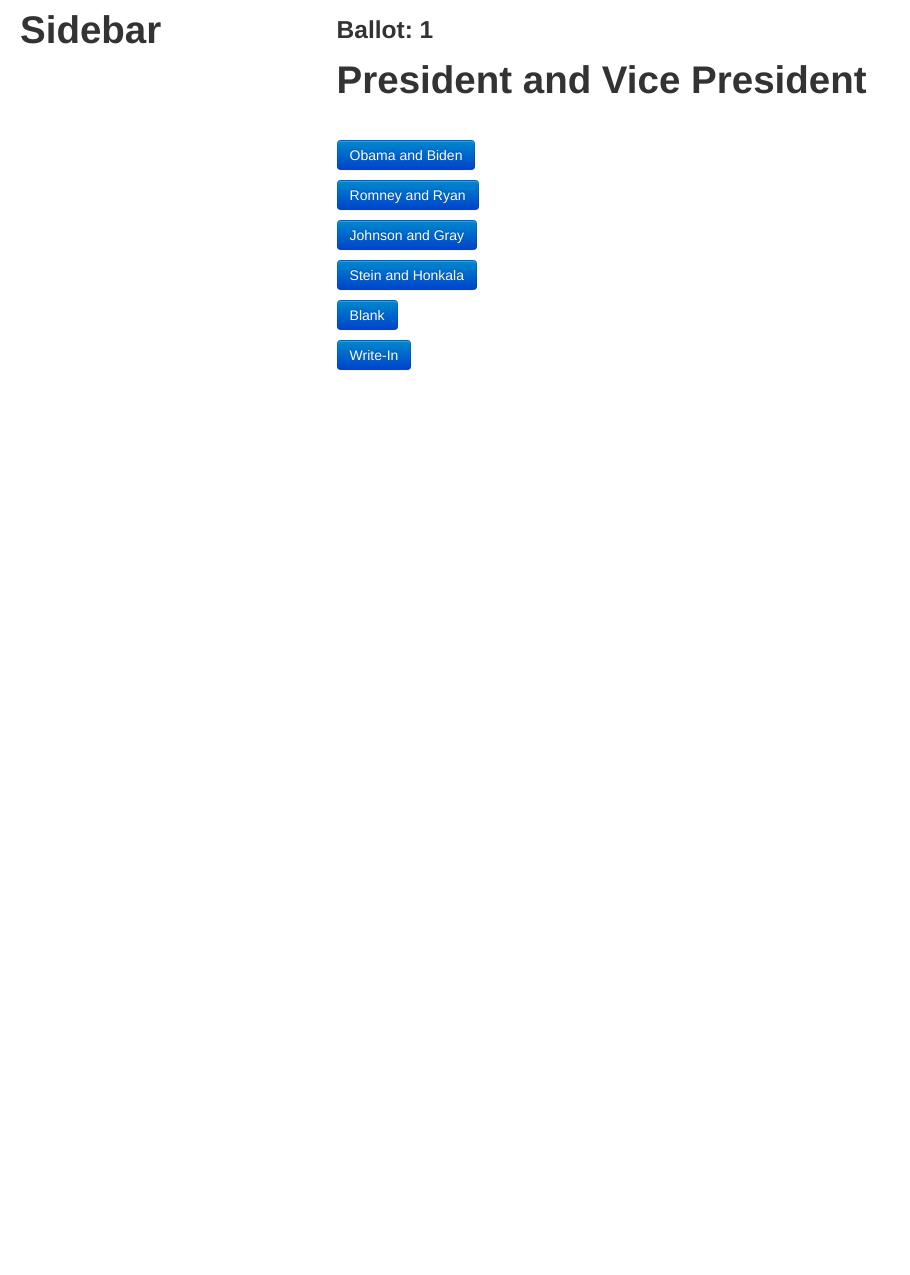
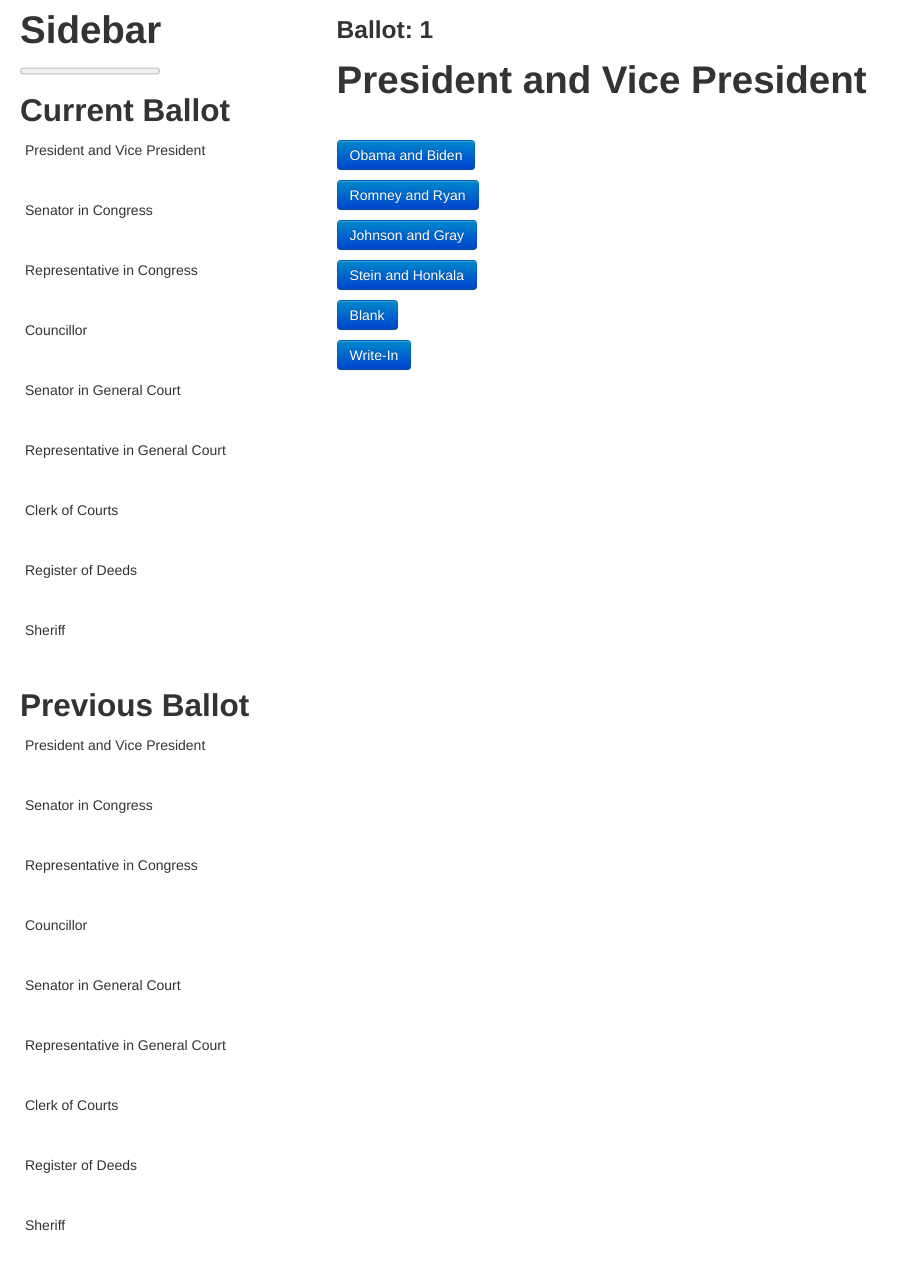
Before and after one commit to alvaromorales/truevote, a Django app: page /audit in a window 1280 px wide. Shown: the whole page, without its empty margins (0-910 px from the left). Before the commit the page ends 370 px from the top, so only its background shows below. Run offline with Django 3.2, Linux system fonts and the light colour scheme; some libraries are stand-ins or nearby versions.

Commit message:
Sidebar functionality but not looks

```diff
--- a/templates/sidebar.html
+++ b/templates/sidebar.html
@@ -1 +1,94 @@
-<h1>Sidebar</h1>
+<!DOCTYPE html>
+<html>
+      <head>
+	<script type="text/javascript">
+		var current = null;
+		var previous = null;
+
+		//GET THESE FROM AUDIT
+		totalBallots=audit.numBallots;
+
+            $(document).ready(function() {
+
+            	//Create progress bar at top
+
+            	var ballot1 = document.getElementById('currentBallot');
+            	var ballot2 = document.getElementById('previousBallot');
+                  console.log(audit);
+            	allRaces = audit.getCurrentBallot().races;
+                  console.log("Races");
+                  console.log(allRaces);
+
+            	//allRaces.each(function(oneRace){
+                  for (var i = 0; i < allRaces.length; i++){
+                        var oneRace = allRaces[i].name;
+                        console.log(oneRace);
+            		var raceDiv1 = document.createElement("div");
+            		var nameDiv1 = document.createElement("div");
+                        console.log("1");
+            		nameDiv1.innerHTML = "<div id=\"1"+oneRace+"Title\" class=\"name\"><p>"+oneRace+"<\/p><\/div>";
+                        console.log("2");
+            		var entryDiv1 = document.createElement("div");
+            		entryDiv1.innerHTML = "<div id=\"1"+oneRace+"Entry\" class=\"entry\"><\/div>";
+
+            		raceDiv1.appendChild(nameDiv1);
+            		raceDiv1.appendChild(entryDiv1);
+            		ballot1.appendChild(raceDiv1);
+
+
+
+            		var raceDiv2 = document.createElement("div");
+            		var nameDiv2 = document.createElement("div");
+            		nameDiv2.innerHTML = "<div id=\"2"+oneRace+"Title\" class=\"name\"><p>"+oneRace+"<\/p><\/div>";
+            		var entryDiv2 = document.createElement("div");
+            		entryDiv2.innerHTML = "<div id=\"2"+oneRace+"Entry\" class=\"entry\"><\/div>";
+
+            		raceDiv2.appendChild(nameDiv2);
+            		raceDiv2.appendChild(entryDiv2);
+            		ballot2.appendChild(raceDiv2);
+            	}
+
+            });
+
+            function updateStatusBar(){
+            	var bar = document.getElementById('counter');
+            	bar.innerHTML = "<progress value=\""+(audit.currentBallot).toString()+"\" max=\""+totalBallots.toString()+"\"><\/progress>";
+                  console.log("ProgressBarUpdated");
+            }
+
+            //Candidate is entered and is added to sidebar
+            function addCandidate(candidateName, raceObject){
+            	var raceName = raceObject.name;
+                  var updateDiv = document.getElementById('1'+raceName+"Entry");
+                  updateDiv.innerHTML = "<p>"+candidateName+"<\/p>";
+            }
+
+            //Moves the ballot information down one,
+            //Current Ballot now doesn't display any information
+            function newBallot(){
+                  for (var i = 0; i < allRaces.length; i++){
+                        var raceName = allRaces[i].name;
+                        var oldDiv = document.getElementById('1'+raceName+"Entry");
+                        var newDiv = document.getElementById('2'+raceName+"Entry");
+                        newDiv.innerHTML = oldDiv.innerHTML;
+                        oldDiv.innerHTML = "";
+                  }
+            }
+
+	</script>
+	</head>
+
+	<body>
+		<h1>Sidebar</h1>
+		<div id="header">
+			<div id="counter">
+				<progress value="0" max="50"></div>
+			</div>
+		<div id="currentBallot">
+			<h2>Current Ballot</h2>
+		</div>
+		<div id="previousBallot">
+			<h2>Previous Ballot</h2>
+		</div>
+	</body>
+</html>
--- a/truevote/static/css/main.css
+++ b/truevote/static/css/main.css
@@ -1,3 +1,14 @@
 h1 {
 
 }
+
+.name{
+	height: 20px;
+	margin: 5px;
+}
+
+.entry{
+	margin: 5px;
+	height: 30px;
+	font-size: 25px;
+}
--- a/truevote/static/js/audit.js
+++ b/truevote/static/js/audit.js
@@ -105,6 +105,8 @@
 
 	this.getNextBallot = function() {
 		this.currentBallot++;
+		updateStatusBar(); //Update the sidebar progress bar
+		newBallot(); //Create a new ballot in the sidebar
 		return this.getCurrentBallot();
 	};
 
--- a/truevote/static/js/vote-count.js
+++ b/truevote/static/js/vote-count.js
@@ -30,6 +30,7 @@
 
 		$('.raceBtn').click(function(e) {
 			var winner = e.target.value;
+			addCandidate(winner, race);
 			updateButtons(winner);
 		});
 	}
```
